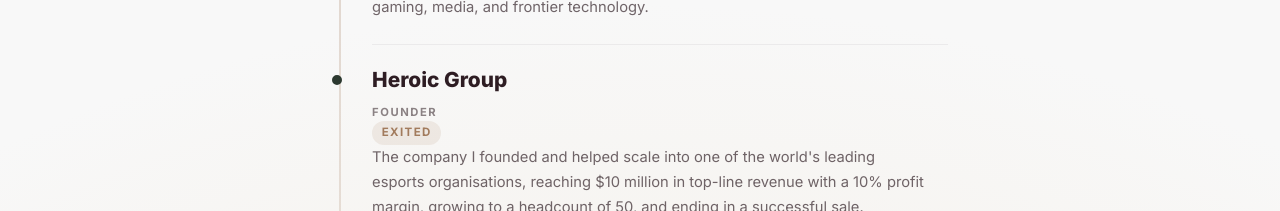
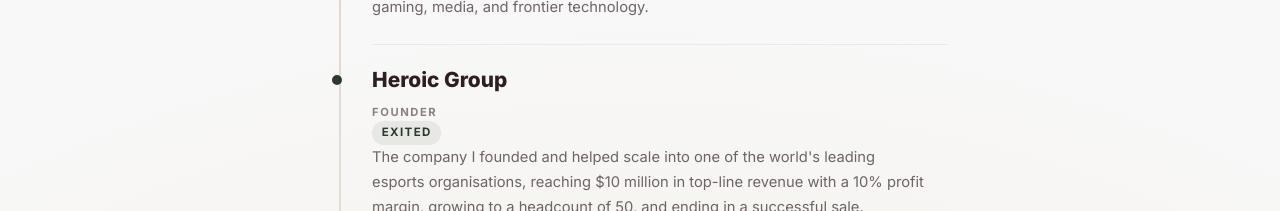
Before and after one commit to nubtwerk/noobwork-site, a Next.js app: page / in a window 1280 px wide. Shown: the part 3860-4071 px from the top of the page. Built offline with nearby package versions, Linux system fonts and the light colour scheme.

Commit message:
Revert "style(design): differentiate Current vs Exited status badges"
This reverts commit 8aa4c07cce882c9fcbbe6fa8efa8314e17cdd893.

```diff
--- a/src/app/globals.css
+++ b/src/app/globals.css
@@ -833,11 +833,6 @@
     color: var(--color-primary);
   }
 
-  .work-card__status--exited {
-    background: rgba(162, 123, 93, 0.12);
-    color: var(--color-beige);
-  }
-
   .work-card__copy {
     margin: 0;
     max-width: 60ch;
--- a/src/components/ui/WorkCard.tsx
+++ b/src/components/ui/WorkCard.tsx
@@ -38,7 +38,7 @@
         ) : null}
       </div>
       <div className="work-card__meta">
-        {phase ? <span className={`work-card__status ${phase.toLowerCase() === "exited" ? "work-card__status--exited" : ""}`}>{phase}</span> : null}
+        {phase ? <span className="work-card__status">{phase}</span> : null}
       </div>
       <p className="work-card__copy">{item.desc}</p>
     </>
```
